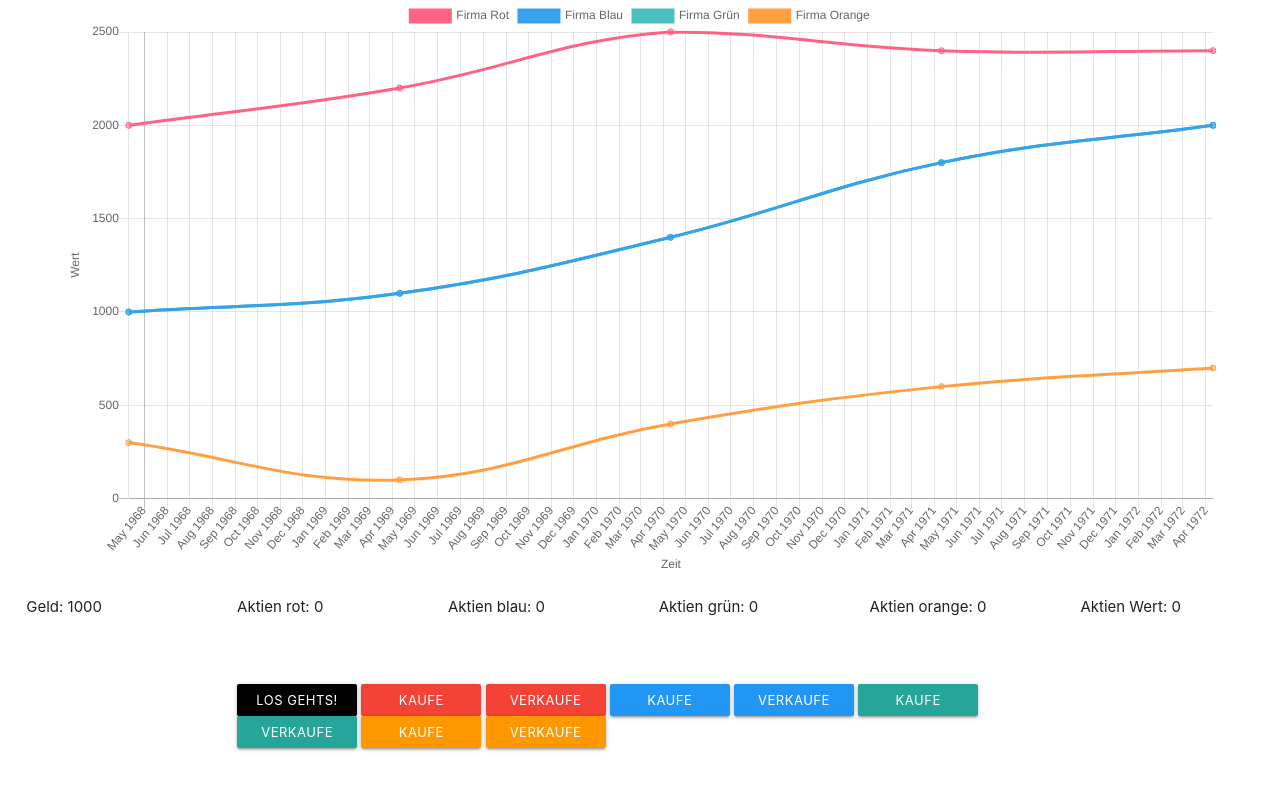
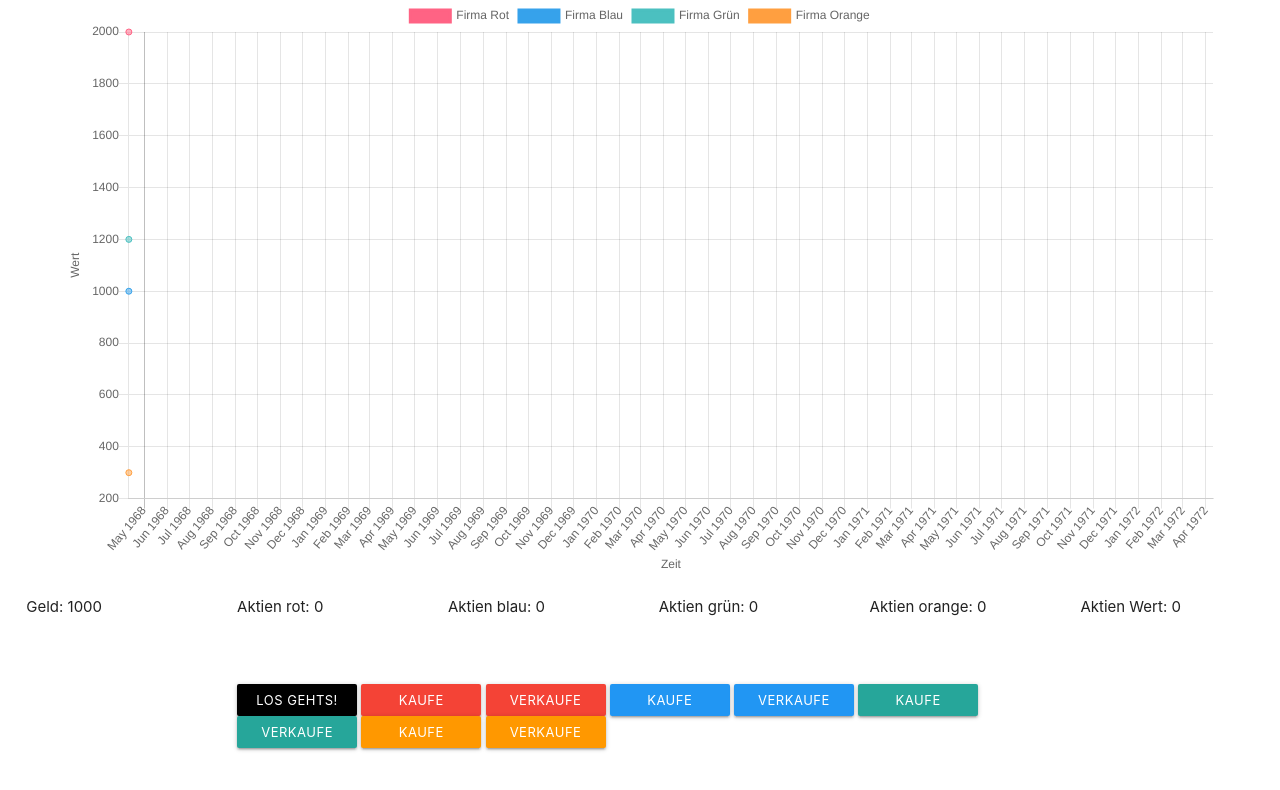
Before and after one commit to manzanillo/digi4all-interactives, a plain HTML site: page Aktienspiel/Aktien.html in a window 1280 px wide. Drawn offline with nearby package versions, Linux system fonts and the light colour scheme.

Commit message:
changed values

```diff
--- a/Aktienspiel/Aktien.html
+++ b/Aktienspiel/Aktien.html
@@ -67,7 +67,7 @@
 		var value = 0;
 		var money = 50000;
 
-		var blue = [1000,1100,1400,1800,2000,1800,1900,2100,2200,23000].concat(
+		var blue = [1000,1100,1400,1800,2000,1800,1900,2100,2200,2300].concat(
 							[2300,2100,2000, 1700, 1400, 1500, 1100, 1000,1400, 1700].concat(
 							[1300, 1500, 1500, 2000, 1900, 1700, 1900, 2400, 3000, 5000].concat(
 							[12000, 20*1000, 42*1000,62*1000, 70*1000, 95*1000, 105*1000, 95*1000, 106*1000, 100*1000].concat(
@@ -81,7 +81,7 @@
 							[0,0,0,0,0,0,0,0,0,0]
 							)))); //Analog Kamera
 
-		var green = [1000,1100,1400,1800,2000,1800,1900,2100,2200,2300].concat(
+		var green = [1200,1300,1200,1500,1700,1600,2000,2200,2100,2200].concat(
 							[1800,1600,1800, 1700, 1400, 1100, 1000,1500, 1400, 1700].concat(
 							[1900, 1300, 1500, 1500, 2000, 1700, 1900, 2400, 2700, 2500].concat(
 							[2900, 2500, 2000,1200, 1400, 1800, 1700, 1900, 1900, 2000].concat(
@@ -105,7 +105,7 @@
         };
 
 
-		var basicNumberOfValuesDisplayed = 5;
+		var basicNumberOfValuesDisplayed = 1;
 		var config = {
 			type: 'line',
 			data: {
```
